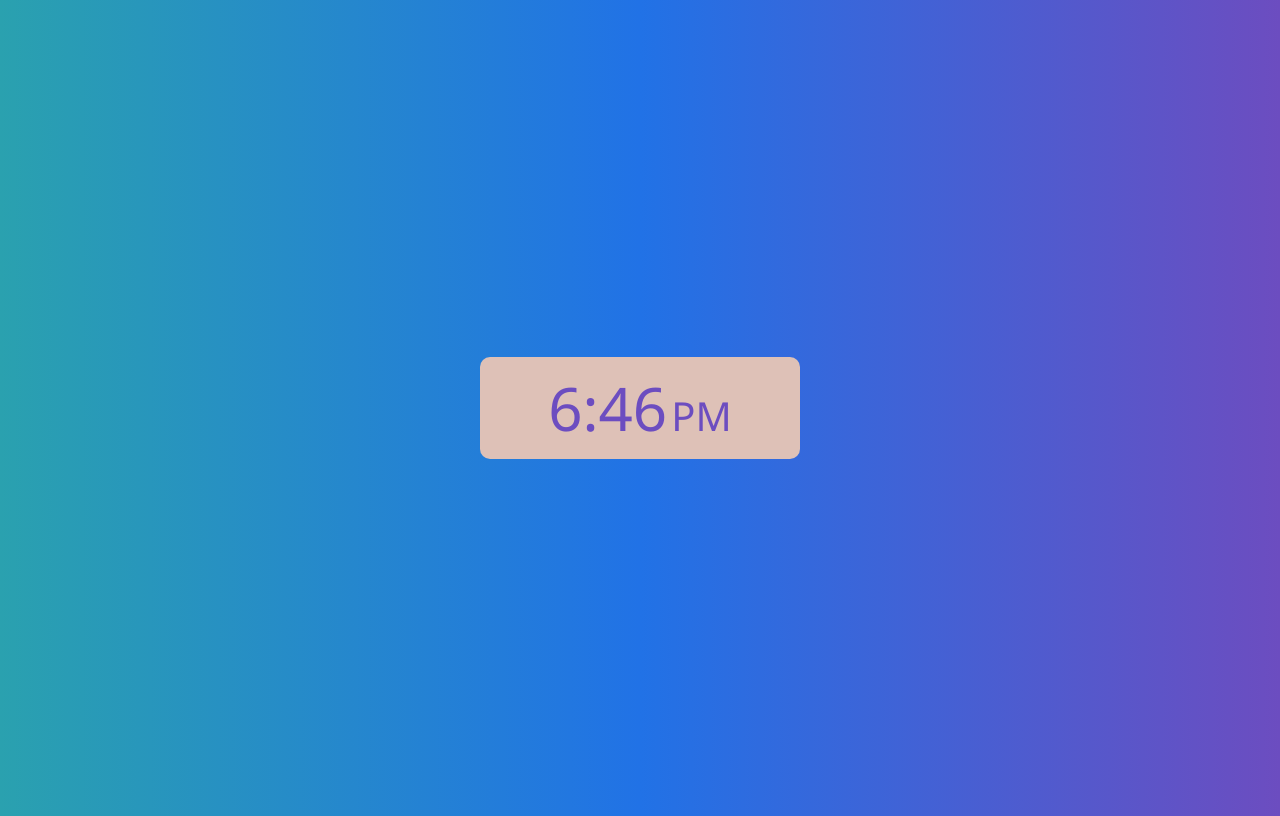
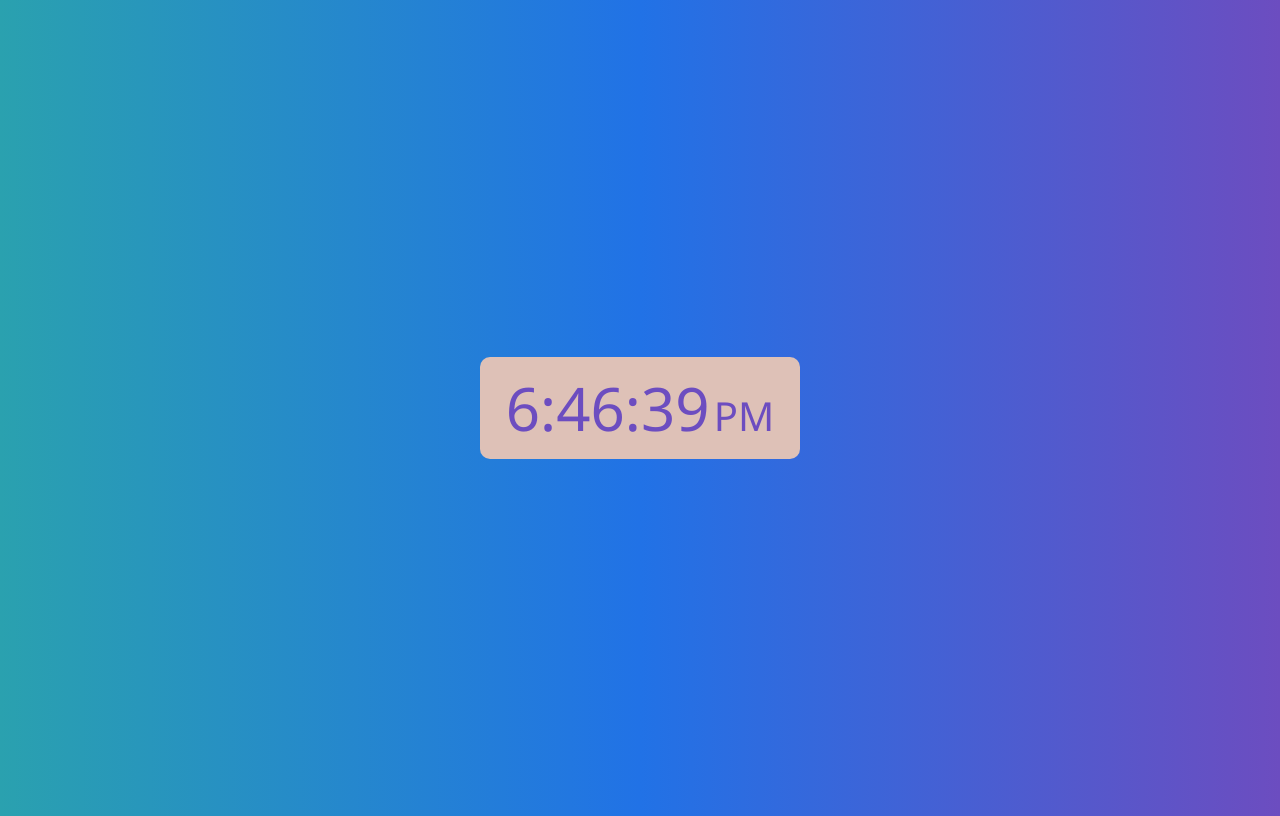
Before and after one commit to CodingNannah/Simple1-DigitalClock-12, a plain HTML site: page index.html in a window 1280 px wide. Drawn offline with Linux system fonts and the light colour scheme.

Commit message:
added seconds

```diff
--- a/script.js
+++ b/script.js
@@ -15,7 +15,8 @@ class DigitalClock {
     update() {
         const parts = this.getTimeParts();
         const minutesFormatted = parts.minute.toString().padStart(2, "0");
-        const timeFormatted = `${parts.hour}:${minutesFormatted}`;
+        const secondsFormatted = parts.second.toString().padStart(2, "0");
+        const timeFormatted = `${parts.hour}:${minutesFormatted}:${secondsFormatted}`;
         const amPm = parts.isAm ? "AM" : "PM";
 
         this.element.querySelector(".clock-time").textContent = timeFormatted;
@@ -29,7 +30,7 @@ class DigitalClock {
         return {
             hour: now.getHours() % 12 || 12,
             minute: now.getMinutes(),
-            // second: now.getSeconds(),
+            second: now.getSeconds(),
             isAM: now.getHours() < 12
         };
     }
```
Also changed, not shown: index.html (+0 -1 lines), 1 other file.
